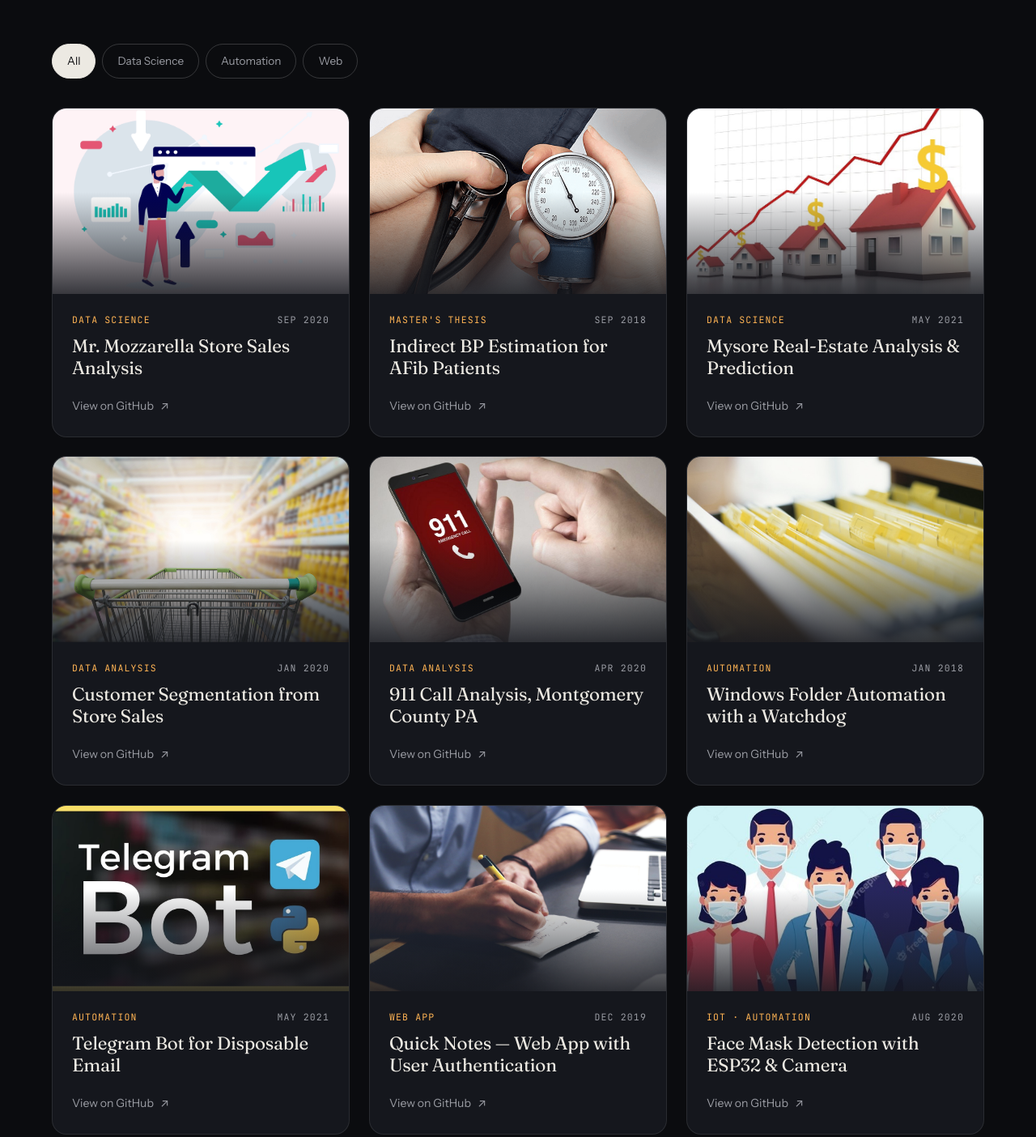
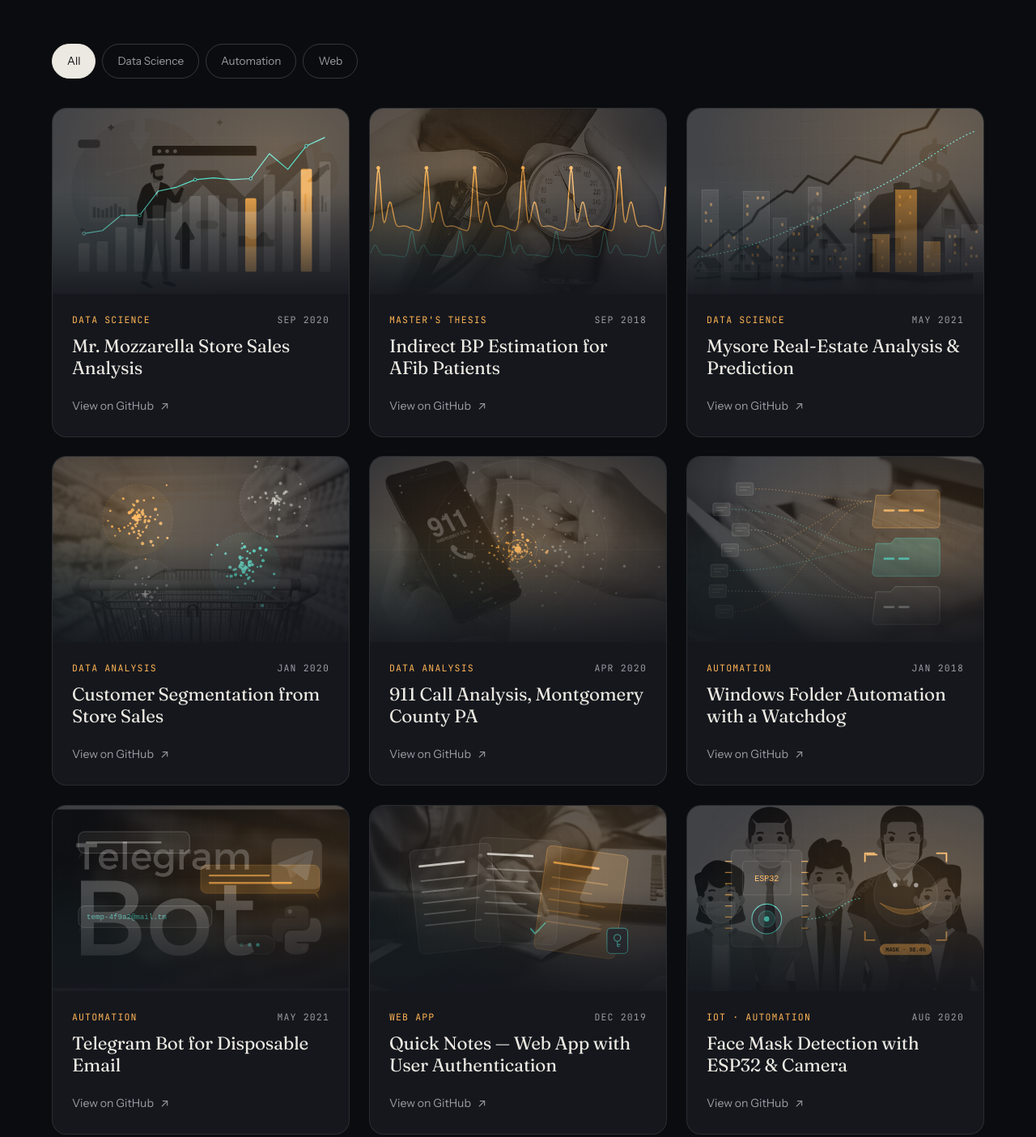
Before and after one commit to karthikmprakash/karfolio, a plain HTML site: page index.html in a window 1280 px wide. Shown: the part 5040-6444 px from the top of the page at 81% size. Drawn offline with Linux system fonts and the light colour scheme; animation ran at ten frames a second.

Commit message:
Add themed generative cover art for project cards
Co-Authored-By: Claude Sonnet 5.5 <noreply@anthropic.com>
Claude-Session: https://claude.ai/code/session_011SjGqyYgbfMeQf1dysvnUH

```diff
--- a/css/site.css
+++ b/css/site.css
@@ -333,10 +333,26 @@ h1, h2, h3, h4, p { margin: 0; }
 }
 .card:hover { border-color: rgba(255, 180, 84, 0.55); }
 .card.is-hidden { display: none; }
-.card-img { aspect-ratio: 16 / 10; overflow: hidden; background: #0e0f13; position: relative; }
-.card-img img { width: 100%; height: 100%; object-fit: cover; transition: transform 0.9s var(--ease), filter 0.5s; filter: saturate(0.85); }
-.card:hover .card-img img { transform: scale(1.07); filter: saturate(1.1); }
-.card-img::after { content: ""; position: absolute; inset: 0; background: linear-gradient(to top, rgba(21, 23, 29, 0.85), transparent 55%); }
+.card-img {
+  aspect-ratio: 16 / 10; overflow: hidden; position: relative; isolation: isolate;
+  background: #0e0f13 center / cover no-repeat;
+}
+/* Original screenshot = subtle duotone layer; blooms to full colour on hover */
+.card-img img {
+  position: absolute; inset: 0; width: 100%; height: 100%; object-fit: cover; z-index: 1;
+  filter: grayscale(1) contrast(1.1); mix-blend-mode: luminosity; opacity: 0.22;
+  transform: scale(1.02); transition: transform 0.9s var(--ease), opacity 0.6s, filter 0.6s;
+}
+.card:hover .card-img img { transform: scale(1.06); opacity: 0.6; filter: grayscale(0.35) contrast(1.05); }
+.card-img::before {
+  content: ""; position: absolute; inset: 0; z-index: 0; background: inherit;
+  transition: transform 0.9s var(--ease);
+}
+.card:hover .card-img::before { transform: scale(1.06); }
+.card-img::after {
+  content: ""; position: absolute; inset: 0; z-index: 2; pointer-events: none;
+  background: linear-gradient(to top, rgba(21, 23, 29, 0.9), transparent 55%);
+}
 .card-body { padding: 22px 24px 26px; display: flex; flex-direction: column; gap: 10px; flex: 1; }
 .card-meta { display: flex; justify-content: space-between; gap: 12px; font-family: var(--font-mono); font-size: 0.72rem; letter-spacing: 0.1em; text-transform: uppercase; color: var(--muted); }
 .card-meta .cat { color: var(--accent); }
--- a/index.html
+++ b/index.html
@@ -208,7 +208,7 @@
 
         <div class="grid" id="grid">
           <article class="card" data-cat="data" data-reveal>
-            <div class="card-img"><img src="img/Mozzarella_Sales.png" alt="Mr. Mozzarella sales dashboard" loading="lazy"></div>
+            <div class="card-img" style="background-image:url(img/cards/sales.svg)"><img src="img/Mozzarella_Sales.png" alt="Mr. Mozzarella sales dashboard" loading="lazy"></div>
             <div class="card-body">
               <div class="card-meta"><span class="cat">Data Science</span><span>Sep 2020</span></div>
               <h3>Mr. Mozzarella Store Sales Analysis</h3>
@@ -216,7 +216,7 @@
             </div>
           </article>
           <article class="card" data-cat="data" data-reveal>
-            <div class="card-img"><img src="img/BP_Estimation.png" alt="Blood pressure estimation from PPG signals" loading="lazy"></div>
+            <div class="card-img" style="background-image:url(img/cards/bp.svg)"><img src="img/BP_Estimation.png" alt="Blood pressure estimation from PPG signals" loading="lazy"></div>
             <div class="card-body">
               <div class="card-meta"><span class="cat">Master's Thesis</span><span>Sep 2018</span></div>
               <h3>Indirect BP Estimation for AFib Patients</h3>
@@ -224,7 +224,7 @@
             </div>
           </article>
           <article class="card" data-cat="data" data-reveal>
-            <div class="card-img"><img src="img/Mysore_Real_Estate.jpg" alt="Mysore real estate analysis" loading="lazy"></div>
+            <div class="card-img" style="background-image:url(img/cards/realestate.svg)"><img src="img/Mysore_Real_Estate.jpg" alt="Mysore real estate analysis" loading="lazy"></div>
             <div class="card-body">
               <div class="card-meta"><span class="cat">Data Science</span><span>May 2021</span></div>
               <h3>Mysore Real-Estate Analysis &amp; Prediction</h3>
@@ -232,7 +232,7 @@
             </div>
           </article>
           <article class="card" data-cat="data" data-reveal>
-            <div class="card-img"><img src="img/Customer_Segmentation.jpeg" alt="Customer segmentation clusters" loading="lazy"></div>
+            <div class="card-img" style="background-image:url(img/cards/segments.svg)"><img src="img/Customer_Segmentation.jpeg" alt="Customer segmentation clusters" loading="lazy"></div>
             <div class="card-body">
               <div class="card-meta"><span class="cat">Data Analysis</span><span>Jan 2020</span></div>
               <h3>Customer Segmentation from Store Sales</h3>
@@ -240,7 +240,7 @@
             </div>
           </article>
           <article class="card" data-cat="data" data-reveal>
-            <div class="card-img"><img src="img/911_Calls.jpg" alt="911 call data visualisation" loading="lazy"></div>
+            <div class="card-img" style="background-image:url(img/cards/calls.svg)"><img src="img/911_Calls.jpg" alt="911 call data visualisation" loading="lazy"></div>
             <div class="card-body">
               <div class="card-meta"><span class="cat">Data Analysis</span><span>Apr 2020</span></div>
               <h3>911 Call Analysis, Montgomery County PA</h3>
@@ -248,7 +248,7 @@
             </div>
           </article>
           <article class="card" data-cat="automation" data-reveal>
-            <div class="card-img"><img src="img/Folder_Automation.jpg" alt="Folder automation with watchdog" loading="lazy"></div>
+            <div class="card-img" style="background-image:url(img/cards/folders.svg)"><img src="img/Folder_Automation.jpg" alt="Folder automation with watchdog" loading="lazy"></div>
             <div class="card-body">
               <div class="card-meta"><span class="cat">Automation</span><span>Jan 2018</span></div>
               <h3>Windows Folder Automation with a Watchdog</h3>
@@ -256,7 +256,7 @@
             </div>
           </article>
           <article class="card" data-cat="automation" data-reveal>
-            <div class="card-img"><img src="img/telegram_bot.jpg" alt="Telegram bot" loading="lazy"></div>
+            <div class="card-img" style="background-image:url(img/cards/bot.svg)"><img src="img/telegram_bot.jpg" alt="Telegram bot" loading="lazy"></div>
             <div class="card-body">
               <div class="card-meta"><span class="cat">Automation</span><span>May 2021</span></div>
               <h3>Telegram Bot for Disposable Email</h3>
@@ -264,7 +264,7 @@
             </div>
           </article>
           <article class="card" data-cat="web" data-reveal>
-            <div class="card-img"><img src="img/quick-notes.jpg" alt="Quick notes web app" loading="lazy"></div>
+            <div class="card-img" style="background-image:url(img/cards/notes.svg)"><img src="img/quick-notes.jpg" alt="Quick notes web app" loading="lazy"></div>
             <div class="card-body">
               <div class="card-meta"><span class="cat">Web App</span><span>Dec 2019</span></div>
               <h3>Quick Notes — Web App with User Authentication</h3>
@@ -272,7 +272,7 @@
             </div>
           </article>
           <article class="card" data-cat="automation" data-reveal>
-            <div class="card-img"><img src="img/face_mask_detection.jpg" alt="ESP32 face mask detection" loading="lazy"></div>
+            <div class="card-img" style="background-image:url(img/cards/mask.svg)"><img src="img/face_mask_detection.jpg" alt="ESP32 face mask detection" loading="lazy"></div>
             <div class="card-body">
               <div class="card-meta"><span class="cat">IoT · Automation</span><span>Aug 2020</span></div>
               <h3>Face Mask Detection with ESP32 &amp; Camera</h3>
```
Also changed, not shown: img/cards/bot.svg (added), img/cards/bp.svg (added), img/cards/calls.svg (added), img/cards/folders.svg (added), img/cards/mask.svg (added), img/cards/notes.svg (added), img/cards/realestate.svg (added), img/cards/sales.svg (added), img/cards/segments.svg (added).
